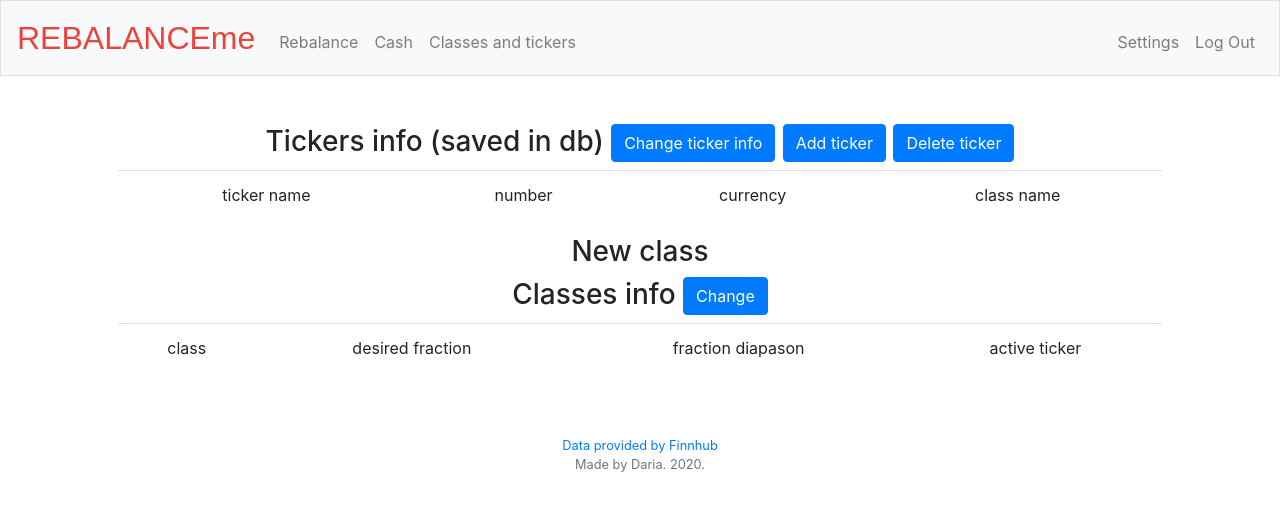
After one commit to andronikova/rebalanceme, a Flask app: template templates/class_and_tickers.html in a window 1280 px wide. The commit adds this page. Shown: the top 511 px of the page. Run offline with Flask 2, Linux system fonts and the light colour scheme; the template is opened without the code that fills it, so the values that code supplies are empty; some libraries are stand-ins or nearby versions.

Commit message:
class_and_tickers page: can change ticker info, add and delete tickers

```diff
--- a/app.py
+++ b/app.py
@@ -112,78 +112,7 @@ def rebalance():
         # reload portfolio in session
         return redirect("/")
 
-@app.route('/addnewticker', methods=['GET','POST'])
-def addnewticker():
-    if request.method == "GET":
-        return render_template("addnewticker.html")
 
-    if request.method == "POST":
-        # check new ticker and load ticker price
-        ticker = request.form.get("newticker")
-
-        ticker_info = apiprice(ticker)
-
-        if  ticker_info['price'] == 0:
-            print("apology")
-            return error_page("Error! Could not load price for such ticker. Probably, ticker name is not correct!")
-
-        # check that this ticker is not in portfolio
-        datas = portfolio_db.query.filter_by(userid=userid).all()
-
-        if len(datas) != 0:
-            for row in datas:
-                if row.ticker == ticker:
-                    return error_page("You already have  such ticker!")
-
-        # change portfolio
-        new_row = portfolio_db(userid=userid,ticker=ticker, number=0, fraction= 0)
-
-        db.session.add(new_row)
-        db.session.commit()
-
-        # reload  new portfolio in session
-        load_portfolio(userid, portfolio_db, cash_db, True)
-        print("new portfolio is loaded")
-        print(session.get('portfolio'))
-
-    return redirect("/changefraction")
-
-
-@app.route('/changefraction', methods=['GET','POST'])
-def changefraction():
-    if request.method == "GET":
-        return render_template("change_fraction.html",portfolio=session.get('portfolio'), total=session.get('total'),
-                                   cash=session.get('cash'), date=session.get('datetime'))
-
-    if request.method == "POST":
-        # saving new fraction in portfolio and history
-        for key in session["portfolio"]:
-            newfraction = request.form.get(key)
-
-            portfolio_db.query.filter_by(userid=userid,ticker=key).update({'fraction':newfraction})
-            db.session.commit()
-
-        load_portfolio(userid, portfolio_db,cash_db, False)
-        return redirect("/")
-
-
-@app.route('/history', methods=['GET','POST'])
-def history():
-    if request.method == "GET":
-        return redirect("/")
-#         with sql.connect(DATABASE) as con:
-#             con.row_factory = sql.Row
-#             cur = con.cursor()
-#
-#             cur.execute("SELECT * FROM history WHERE userid == :userid", {"userid":userid})
-#             history = cur.fetchall()
-#
-#             for row in history:
-#                 print(row['eventtype'])
-#
-#         return render_template('history.html', history=history)
-#
-#
 @app.route('/settings', methods=['GET','POST'])
 def settings():
     if request.method == "GET":
@@ -234,14 +163,12 @@ def cash():
             return redirect('/cash')
 
 
-@app.route('/classes', methods=['GET','POST'])
-def classes():
+@app.route('/class_and_tickers', methods=['GET','POST'])
+def class_and_tickers():
     if request.method == "GET":
-        return render_template('classes.html', portfolio_class=session.get('portfolio_class'))
-
-    if request.method == "POST":
-        if request.form.get("changeclassinfo") is not None:
-            return redirect('/change_class_info')
+        return render_template('class_and_tickers.html',
+                               portfolio_class=session.get('portfolio_class'),
+                               portfolio_ticker=session.get('portfolio_ticker'))
 
 
 @app.route('/change_class_info', methods=['GET','POST'])
@@ -293,7 +220,128 @@ def change_class_info():
 
         # reload portfolio
         load_portfolio_info(userid, ticker_db, cash_db, class_db, False)
-        return redirect("/classes")
+        return redirect("/class_and_tickers")
+
+@app.route('/change_ticker_info', methods=['GET','POST'])
+def change_ticker_info():
+    if request.method == "GET":
+        # create dict of id : ticker + '_' + currency|class
+        ids = {}
+        idtag = ['currency', 'classname']
+        for tck in session.get('portfolio_ticker'):
+            ids[tck] = {}
+            for tag in idtag:
+                ids[tck].update({tag: tag + "_" + tck})
+
+        return render_template('tickers_change.html',
+                               portfolio_ticker=session.get('portfolio_ticker'),
+                               portfolio_class=session.get('portfolio_class'),
+                               ids=ids
+                               )
+
+    if request.method == "POST":
+        portfolio_ticker = session.get("portfolio_ticker")
+
+        for tck in portfolio_ticker:
+            # load new currency and class from website
+            tag = 'currency_' + tck
+            new_currency = request.form.get(tag)
+
+            tag = 'classname_' + tck
+            new_class = request.form.get(tag)
+            old_class = portfolio_ticker[tck]['classname']
+
+            # if class was changed, check if it was active ticker
+            if new_class != old_class:
+                portfolio_class = session.get('portfolio_class')
+                if portfolio_class[old_class]['activeticker']==tck:
+                    # put None in active ticker cell for this class
+                    class_db.query.filter_by(userid=userid, classname=old_class).update({
+                            'activeticker': 'None'})
+                    db.session.commit()
+
+            # save new values in db
+            ticker_db.query.filter_by(userid=userid, ticker=tck).update({
+                'currency': new_currency,
+                'classname': new_class
+            })
+            db.session.commit()
+
+        # reload portfolio
+        load_portfolio_info(userid, ticker_db, cash_db, class_db, False)
+
+        return redirect('/class_and_tickers')
+
+
+@app.route('/add_ticker', methods=['GET','POST'])
+def add_ticker():
+    if request.method == "GET":
+        return render_template('add_ticker.html',
+                               portfolio_ticker=session.get('portfolio_ticker'),
+                               portfolio_class=session.get('portfolio_class')
+                               )
+
+    if request.method == "POST":
+        # check new ticker and load ticker price
+        ticker = request.form.get("newticker")
+
+        ticker_info = apiprice(ticker)
+
+        if  ticker_info['price'] == 0:
+            print("apology")
+            return error_page("Error! Could not load price for such ticker. Probably, ticker name is not correct!")
+
+        # load other info about this ticker
+        classname = request.form.get("classname")
+        currency = request.form.get('currency')
+
+        # check that this ticker is not in portfolio
+        datas = ticker_db.query.filter_by(userid=userid,ticker=ticker).all()
+        print(f"check the db for such ticker {datas}")
+
+        if len(datas) != 0:
+            return error_page("You already have  such ticker!")
+
+        # change portfolio
+        new_row = ticker_db(userid=userid,ticker=ticker, number=0,classname=classname,currency=currency )
+
+        db.session.add(new_row)
+        db.session.commit()
+
+        # reload  new portfolio in session
+        load_portfolio_info(userid, ticker_db, cash_db, class_db, True)
+
+    return redirect("/class_and_tickers")
+
+
+@app.route('/delete_ticker', methods=['GET','POST'])
+def delete_ticker():
+    if request.method == "GET":
+        return render_template('delete_ticker.html',
+                               portfolio_ticker=session.get('portfolio_ticker'))
+
+    if request.method == "POST":
+        # load ticker name
+        ticker = request.form.get("ticker")
+
+        # check if it is active ticker for some class
+        portfolio_class = session.get('portfolio_class')
+
+        for classname in portfolio_class:
+            if portfolio_class[classname]['activeticker']==ticker:
+                # put None in active ticker cell for this class
+                class_db.query.filter_by(userid=userid, classname=classname).update({
+                    'activeticker': 'None'})
+                db.session.commit()
+
+        # delete this ticker from db
+        ticker_db.query.filter_by(userid=userid,ticker=ticker).delete(synchronize_session='evaluate')
+        db.session.commit()
+
+        # reload info in session
+        load_portfolio_info(userid, ticker_db, cash_db, class_db, False)
+
+        return redirect('/class_and_tickers')
 
 
 if __name__ == "__main__":
--- /dev/null
+++ b/templates/class_and_tickers.html
@@ -0,0 +1,69 @@
+{% extends "layout.html" %}
+
+{% block title  %}
+        classes
+{% endblock %}
+
+{% block main %}
+<h3>Tickers info (saved in db)
+    <button type="button" class="btn btn-primary" onclick="window.location.href='{{ url_for( 'change_ticker_info') }}';">Change ticker info</button>
+    <button type="button" class="btn btn-primary" onclick="window.location.href='{{ url_for( 'add_ticker') }}';">Add ticker</button>
+    <button type="button" class="btn btn-primary" onclick="window.location.href='{{ url_for( 'delete_ticker') }}';">Delete ticker</button>
+</h3>
+
+<table class="table">
+    <thead>
+        <tr>
+            <td>ticker name</td>
+            <td>number</td>
+            <td>currency</td>
+            <td>class name</td>
+        </tr>
+    </thead>
+
+    <tbody>
+    {% for key in portfolio_ticker %}
+        <tr class="table-active">
+            <td>{{key}}</td>
+            <td>{{portfolio_ticker[key]['number']}}</td>
+            <td>{{portfolio_ticker[key]['currency']}}</td>
+            <td>{{portfolio_ticker[key]['classname']}}</td>
+        </tr>
+    {% endfor %}
+
+    </tbody>
+</table>
+
+
+<h3>New class</h3>
+
+<h3>Classes info
+<button type="button" class="btn btn-primary" onclick="window.location.href='{{ url_for( 'change_class_info') }}';">Change</button>
+</h3>
+
+<table class="table">
+    <thead>
+        <tr>
+            <td>class</td>
+            <td>desired fraction</td>
+            <td>fraction diapason</td>
+            <td>active ticker</td>
+
+        </tr>
+    </thead>
+
+    <tbody>
+        {% for classname in portfolio_class%}
+            <tr class="table-active">
+                <td> {{classname}} </td>
+                <td> {{portfolio_class[classname]['fraction']}} % </td>
+
+
+                <td> {{portfolio_class[classname]['diapason']}} % </td>
+                <td> {{portfolio_class[classname]['activeticker']}}  </td>
+            </tr>
+        {% endfor %}
+    </tbody>
+</table>
+
+{% endblock %}
--- a/templates/classes_change.html
+++ b/templates/classes_change.html
@@ -5,8 +5,6 @@
 {% endblock %}
 
 {% block main %}
-<h3>New ticker</h3>
-<h3>New class</h3>
 
 <h3>Change classes info</h3>
 
@@ -38,6 +36,7 @@
 
                 <td>
                     <select name={{ids[classname]['activeticker']}} >
+                        <option>None</option>
                         {% for tck in portfolio_ticker %}
                             {% if portfolio_ticker[tck]['classname'] == classname%}
                                 {% if tck == portfolio_class[classname]['activeticker']%}
@@ -47,6 +46,7 @@
                                 {% endif %}
                             {% endif %}
                         {% endfor %}
+
                     </select>
                 </td>
             </tr>
--- a/templates/layout.html
+++ b/templates/layout.html
@@ -34,7 +34,7 @@
                 <ul class="navbar-nav mr-auto mt-2">
                     <li class="nav-item"><a class="nav-link" href="/rebalance">Rebalance</a></li>
                     <li class="nav-item"><a class="nav-link" href="/cash">Cash</a></li>
-                    <li class="nav-item"><a class="nav-link" href="/classes">Classes</a></li>
+                    <li class="nav-item"><a class="nav-link" href="/class_and_tickers">Classes and tickers</a></li>
                 </ul>
                 <ul class="navbar-nav ml-auto mt-2">
                     <li class="nav-item"><a class="nav-link" href="/settings">Settings</a></li>
```
Also changed, not shown: helpers.py (+8 -3 lines), templates/add_ticker.html (added, +40 -0 lines), templates/classes.html (deleted, +0 -45 lines), templates/delete_ticker.html (added, +39 -0 lines), templates/index.html (+9 -20 lines), templates/tickers_change.html (added, +58 -0 lines).
